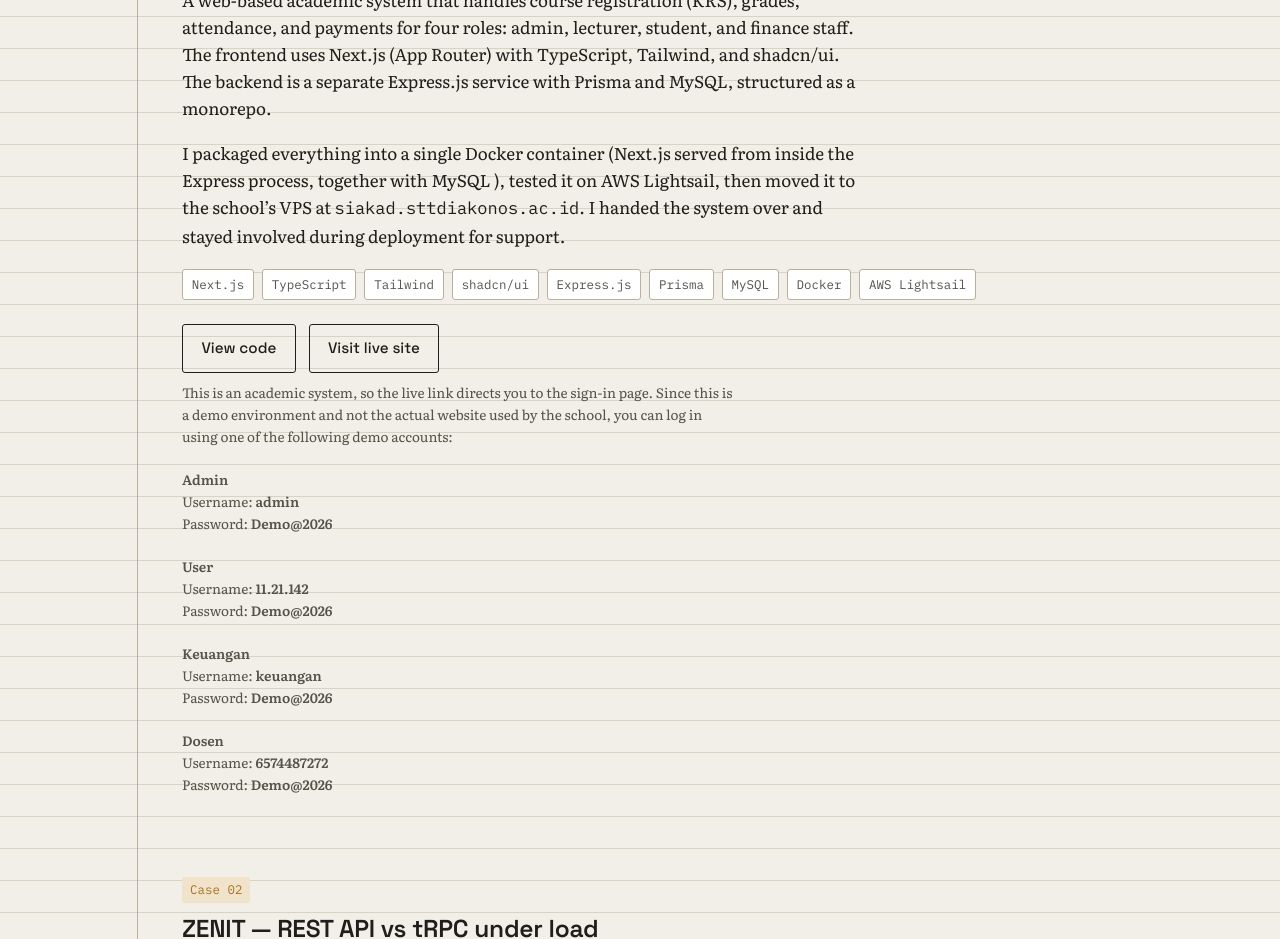
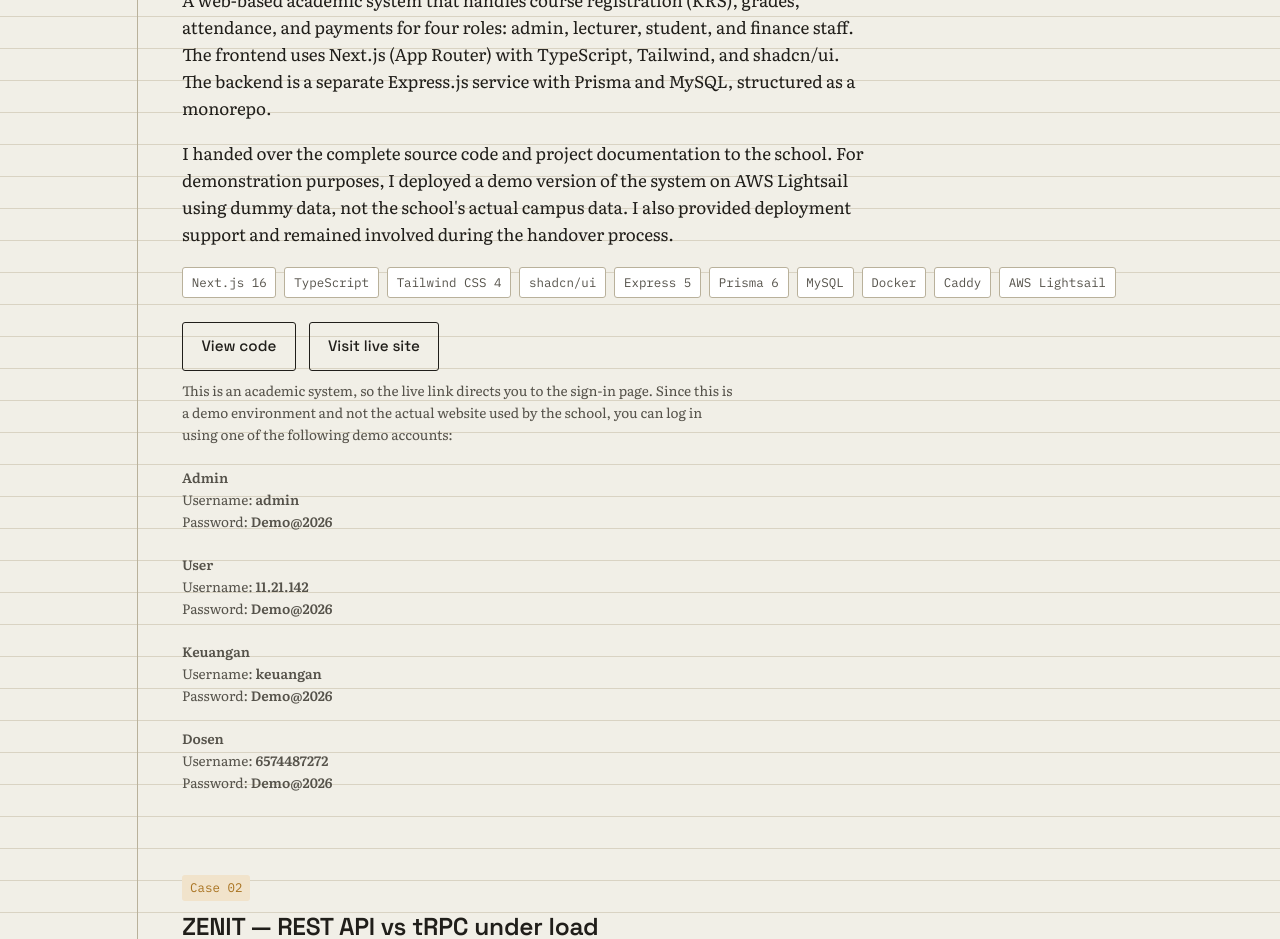
Before and after one commit to ANTIMOLE/Portofolio, a React (Vite) app: page / in a window 1280 px wide. Shown: the part 2760-3699 px from the top of the page. Built offline with nearby package versions, Linux system fonts and the light colour scheme.

Commit message:
FIX SIAKAD

```diff
--- a/src/components/Projects.tsx
+++ b/src/components/Projects.tsx
@@ -27,15 +27,15 @@ export default function Projects() {
             The backend is a separate Express.js service with Prisma and MySQL, structured as a monorepo.
           </p>
           <p>
-            I packaged everything into a single Docker container (Next.js served from inside
-            the Express process, together with MySQL ), tested it on AWS Lightsail,
-            then moved it to the school’s VPS at{' '}
-            <span className="mono">siakad.sttdiakonos.ac.id</span>.
-            I handed the system over and stayed involved during deployment for support.
+            I handed over the complete source code and project documentation to the school.
+            For demonstration purposes, I deployed a demo version of the system on AWS Lightsail
+            using dummy data, not the school's actual campus data. I also provided deployment
+            support and remained involved during the handover process.
           </p>
 
+
           <div className="tag-row case__tags">
-            {['Next.js', 'TypeScript', 'Tailwind', 'shadcn/ui', 'Express.js', 'Prisma', 'MySQL', 'Docker', 'AWS Lightsail'].map(
+            {['Next.js 16', 'TypeScript', 'Tailwind CSS 4', 'shadcn/ui', 'Express 5', 'Prisma 6', 'MySQL', 'Docker', 'Caddy', 'AWS Lightsail'].map(
               (t) => (
                 <span key={t} className="tag">
                   {t}
```
Lines whose indentation alone changed are shown as unchanged.
